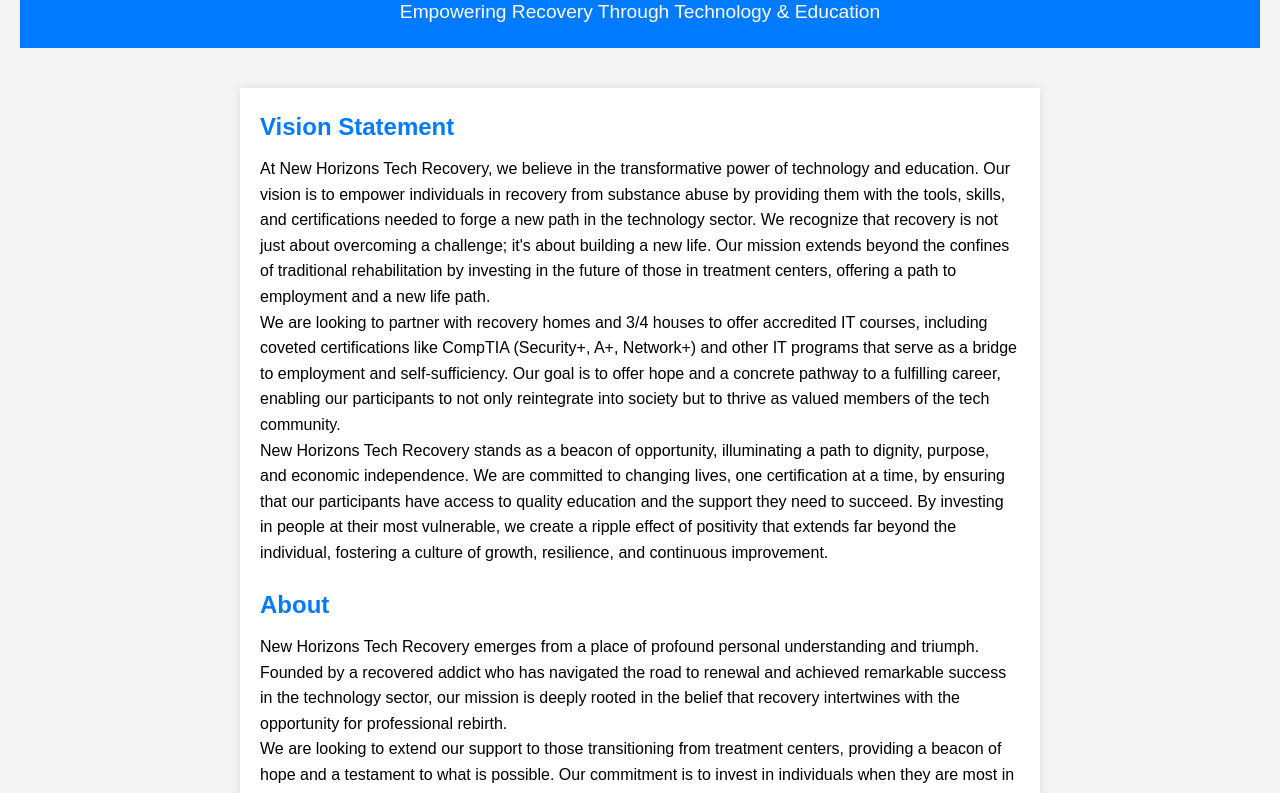
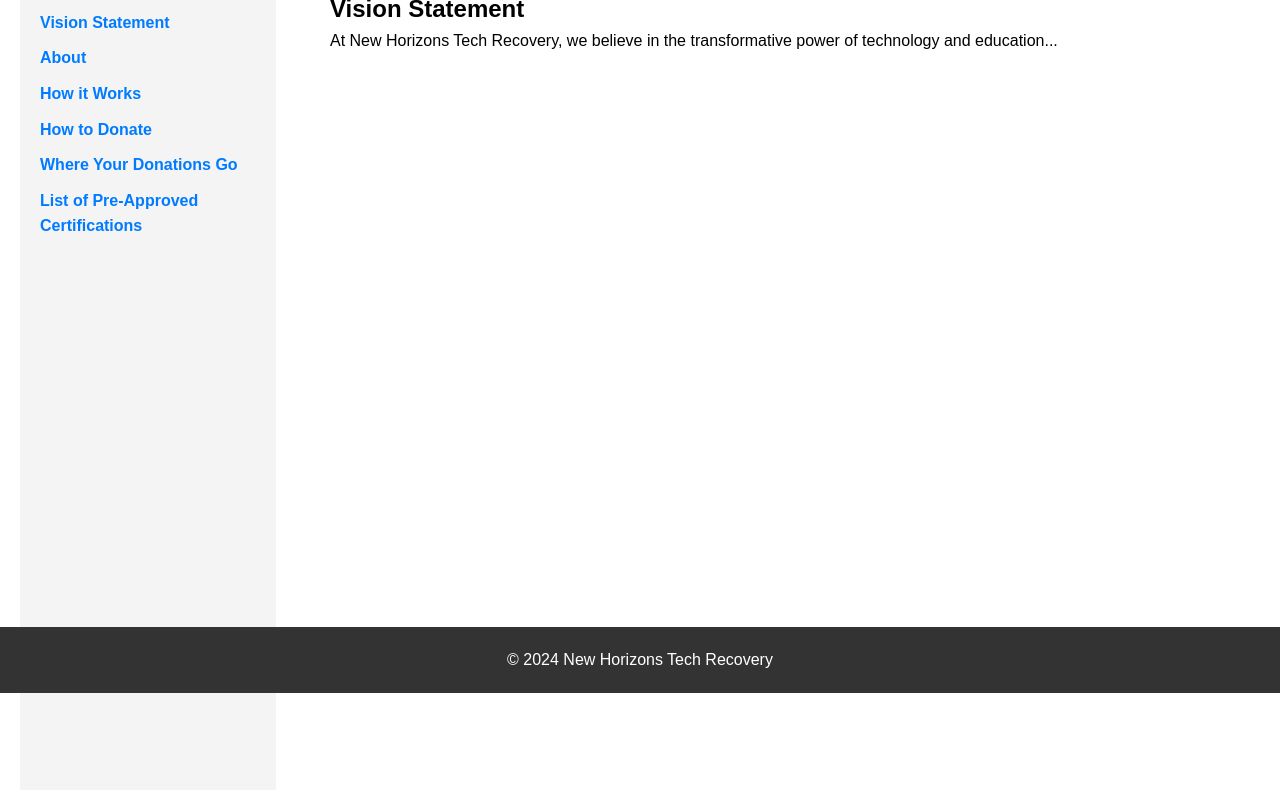
Before and after one commit to bm-cahoon/new-horizions, a plain HTML site: page index.html in a window 1280 px wide. Shown: the part 107-900 px from the top of the page. After the commit the page ends 800 px from the top, so only its background shows below. Drawn offline with Linux system fonts and the light colour scheme.

Commit message:
adding content

```diff
--- a/index.html
+++ b/index.html
@@ -12,63 +12,58 @@
         <p>Empowering Recovery Through Technology & Education</p>
     </header>
 
-    <main>
-        <section>
+    <div class="container">
+        <!-- Sidebar with clickable links -->
+        <nav id="sidebar">
+            <ul>
+                <li><a href="#" data-target="vision">Vision Statement</a></li>
+                <li><a href="#" data-target="about">About</a></li>
+                <li><a href="#" data-target="how-it-works">How it Works</a></li>
+                <li><a href="#" data-target="donate">How to Donate</a></li>
+                <li><a href="#" data-target="where-donations-go">Where Your Donations Go</a></li>
+                <li><a href="#" data-target="certifications">List of Pre-Approved Certifications</a></li>
+            </ul>
+        </nav>
+
+        <!-- Content area where sections will display -->
+        <main id="content">
+            <section id="vision" class="content-section">
                 <h2>Vision Statement</h2>
                 <p>
-                At New Horizons Tech Recovery, we believe in the transformative power of technology and education. Our vision is to empower individuals in recovery from substance abuse by providing them with the tools, skills, and certifications needed to forge a new path in the technology sector. We recognize that recovery is not just about overcoming a challenge; it's about building a new life. Our mission extends beyond the confines of traditional rehabilitation by investing in the future of those in treatment centers, offering a path to employment and a new life path.
-            </p>
-            <p>
-                We are looking to partner with recovery homes and 3/4 houses to offer accredited IT courses, including coveted certifications like CompTIA (Security+, A+, Network+) and other IT programs that serve as a bridge to employment and self-sufficiency. Our goal is to offer hope and a concrete pathway to a fulfilling career, enabling our participants to not only reintegrate into society but to thrive as valued members of the tech community.
-            </p>
-            <p>
-                New Horizons Tech Recovery stands as a beacon of opportunity, illuminating a path to dignity, purpose, and economic independence. We are committed to changing lives, one certification at a time, by ensuring that our participants have access to quality education and the support they need to succeed. By investing in people at their most vulnerable, we create a ripple effect of positivity that extends far beyond the individual, fostering a culture of growth, resilience, and continuous improvement.
+                    At New Horizons Tech Recovery, we believe in the transformative power of technology and education...
+                    <!-- Full content here -->
                 </p>
             </section>
 
-        <section>
+            <section id="about" class="content-section" style="display:none;">
                 <h2>About</h2>
                 <p>
-                New Horizons Tech Recovery emerges from a place of profound personal understanding and triumph. Founded by a recovered addict who has navigated the road to renewal and achieved remarkable success in the technology sector, our mission is deeply rooted in the belief that recovery intertwines with the opportunity for professional rebirth.
-            </p>
-            <p>
-                We are looking to extend our support to those transitioning from treatment centers, providing a beacon of hope and a testament to what is possible. Our commitment is to invest in individuals when they are most in need, offering not just a second chance, but a credible and achievable future in the rapidly evolving tech landscape.
-            </p>
-            <p>
-                Our founder, now a Project Manager for a team of Site Reliability Engineers at NASA, stands as living proof that from the depths of addiction can rise a star of technological innovation and leadership. New Horizons Tech Recovery wants to embody this journey, offering accredited IT courses and certifications that serve as critical tools for re-entering society with valuable, in-demand skills.
+                    New Horizons Tech Recovery emerges from a place of profound personal understanding and triumph...
+                    <!-- Full content here -->
                 </p>
             </section>
 
-        <section>
+            <section id="how-it-works" class="content-section" style="display:none;">
                 <h2>How it Works</h2>
                 <ul>
-                <li>Find Your Certification: Choose any technical certification you're interested in pursuing. This could include certifications like CompTIA Security+, A+, Network+, or other relevant IT certifications that can help you transition into the technology sector.</li>
-                <li>Submit Your Story: Visit the New Horizons Tech Recovery website and fill out the submission form. Share your personal story, detailing your journey in recovery and your passion for entering the Information Technology field. Include specifics about the certification or training program you wish to undertake.</li>
-                <li>Review and Assistance: Once we receive your submission, our team at New Horizons Tech Recovery will review your application. We will strive to support your request by facilitating access to the course and certification test you selected. Please note that everyone is eligible for one class or certification test per year.</li>
-                <li>Funding and Support: All courses and tests are directly funded by New Horizons Tech Recovery through donations. We do not provide any direct financial assistance to individuals. Instead, all funds go directly to cover the costs of the courses and certification tests, ensuring that your focus remains on achieving your goals.</li>
-                <li>Donation-Driven: New Horizons Tech Recovery is entirely supported by donations from individuals and organizations. We are not a rehabilitation center, but an organization focused on providing critical skills and training to those in recovery, empowering them to rebuild their lives by entering the Information Technology field.</li>
+                    <li>Find Your Certification...</li>
+                    <!-- Full content here -->
                 </ul>
             </section>
 
-        <section>
+            <section id="donate" class="content-section" style="display:none;">
                 <h2>How to Donate</h2>
-            <p>Your donations make a direct and lasting impact on the lives of individuals in recovery by providing them with the skills and certifications needed to build a new career in the technology field. Your generosity helps empower people to rise above their challenges and create a brighter future.</p>
-            <p>There are several ways to support our mission:</p>
-            <ul>
-                <li><strong>Online Donation:</strong> Visit our website and click the "Donate" button to make a secure contribution. You can choose a one-time donation or opt for monthly contributions to help sustain our efforts year-round.</li>
-                <li><strong>Corporate Sponsorship:</strong> We welcome partnerships with businesses and organizations aligned with our mission. Your company’s sponsorship can help fund multiple certifications, making a powerful difference in the lives of many individuals.</li>
-                <li><strong>In-Kind Donations:</strong> If you're interested in contributing resources such as training materials, certification vouchers, or technology equipment, please get in touch. In-kind donations help lower operational costs, allowing more funds to go directly to the individuals we support.</li>
-                <li><strong>Legacy Giving:</strong> Consider leaving a legacy by including New Horizons Tech Recovery in your will or estate plans. Your future gift can help us continue offering hope and opportunity to individuals for years to come.</li>
-            </ul>
+                <p>Your donations make a direct and lasting impact...</p>
+                <!-- Full content here -->
             </section>
 
-        <section>
+            <section id="where-donations-go" class="content-section" style="display:none;">
                 <h2>Where Your Donations Go</h2>
-            <p>While the primary focus of your donation is to fund IT training courses and certifications for individuals in recovery, a portion of contributions may go toward operational costs, including platform maintenance, outreach, advertising, and compensating staff. By investing in the infrastructure of New Horizons Tech Recovery, you are enabling us to reach more people and expand our impact, helping even more individuals achieve personal and professional success.</p>
-            </ul>
+                <p>While the primary focus of your donation is to fund IT training...</p>
+                <!-- Full content here -->
             </section>
 
-        <section>
+            <section id="certifications" class="content-section" style="display:none;">
                 <h2>List of Pre-Approved Certifications</h2>
                 <ul>
                     <li>CompTIA A+</li>
@@ -78,6 +73,7 @@
                 </ul>
             </section>
         </main>
+    </div>
 
     <footer>
         <p>&copy; 2024 New Horizons Tech Recovery</p>
--- a/script.js
+++ b/script.js
@@ -1,4 +1,30 @@
-// Example functionality for future forms or interactions
-document.addEventListener("DOMContentLoaded", function() {
-    console.log("New Horizons Tech Recovery - Ready to Serve!");
+document.addEventListener('DOMContentLoaded', function () {
+    // Get all the links in the sidebar
+    const links = document.querySelectorAll('#sidebar ul li a');
+
+    // Loop over each link and add a click event listener
+    links.forEach(link => {
+        link.addEventListener('click', function (e) {
+            e.preventDefault();
+
+            // Hide all sections
+            document.querySelectorAll('.content-section').forEach(section => {
+                section.style.display = 'none';
+            });
+
+            // Remove the 'active' class from all sections
+            document.querySelectorAll('.content-section').forEach(section => {
+                section.classList.remove('active');
+            });
+
+            // Show the selected section and add the 'active' class
+            const target = this.getAttribute('data-target');
+            document.getElementById(target).style.display = 'block';
+            document.getElementById(target).classList.add('active');
+        });
+    });
+
+    // Set default active section (optional)
+    document.getElementById('vision').style.display = 'block';
+    document.getElementById('vision').classList.add('active');
 });
--- a/style.css
+++ b/style.css
@@ -8,57 +8,67 @@
 /* Body styling */
 body {
     font-family: Arial, sans-serif;
+    display: flex;
+    flex-direction: column;
     line-height: 1.6;
-    padding: 20px;
-    background-color: #f4f4f4;
 }
 
-/* Header styling */
-header {
-    text-align: center;
-    margin-bottom: 40px;
-    background-color: #007BFF;
-    color: white;
-    padding: 20px;
+/* Container setup for sidebar and content */
+.container {
+    display: flex;
+    margin: 20px;
 }
 
-header h1 {
-    font-size: 2.5rem;
+/* Sidebar styling */
+#sidebar {
+    width: 20%;
+    background-color: #f4f4f4;
+    padding: 20px;
+    height: 100vh;
+    position: fixed;
 }
 
-header p {
-    font-size: 1.2rem;
+#sidebar ul {
+    list-style: none;
+    padding: 0;
 }
 
-/* Main content styling */
-main {
-    max-width: 800px;
-    margin: 0 auto;
-    background-color: #fff;
-    padding: 20px;
-    box-shadow: 0 0 10px rgba(0, 0, 0, 0.1);
-    margin-bottom: 20px;
-}
-
-section {
-    margin-bottom: 20px;
-}
-
-section h2 {
-    color: #007BFF;
+#sidebar ul li {
     margin-bottom: 10px;
 }
 
-ul {
-    list-style-type: disc;
-    padding-left: 20px;
+#sidebar ul li a {
+    text-decoration: none;
+    color: #007BFF;
+    font-weight: bold;
+    cursor: pointer;
+}
+
+#sidebar ul li a:hover {
+    color: #0056b3;
+}
+
+/* Main content area styling */
+#content {
+    margin-left: 25%;
+    width: 70%;
+}
+
+.content-section {
+    display: none;
+}
+
+.content-section.active {
+    display: block;
 }
 
 /* Footer styling */
 footer {
     text-align: center;
-    margin-top: 40px;
     padding: 20px;
     background-color: #333;
     color: white;
+    position: fixed;
+    bottom: 0;
+    width: 100%;
 }
```
Lines whose indentation alone changed are shown as unchanged.
